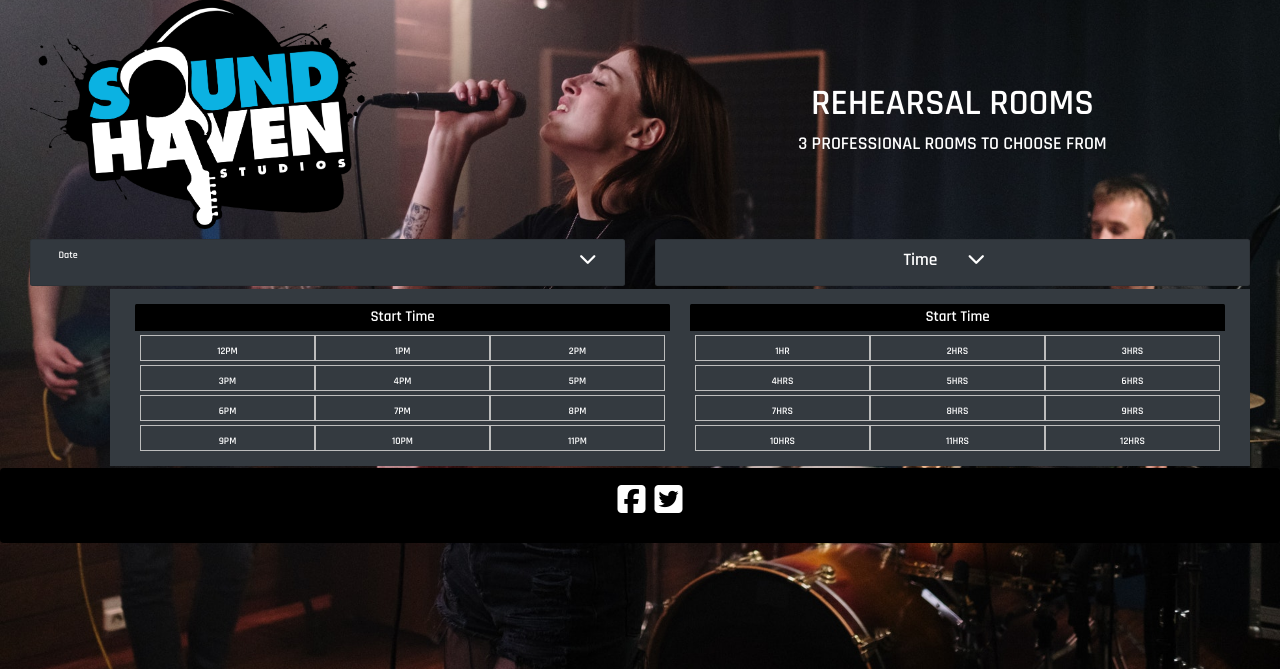
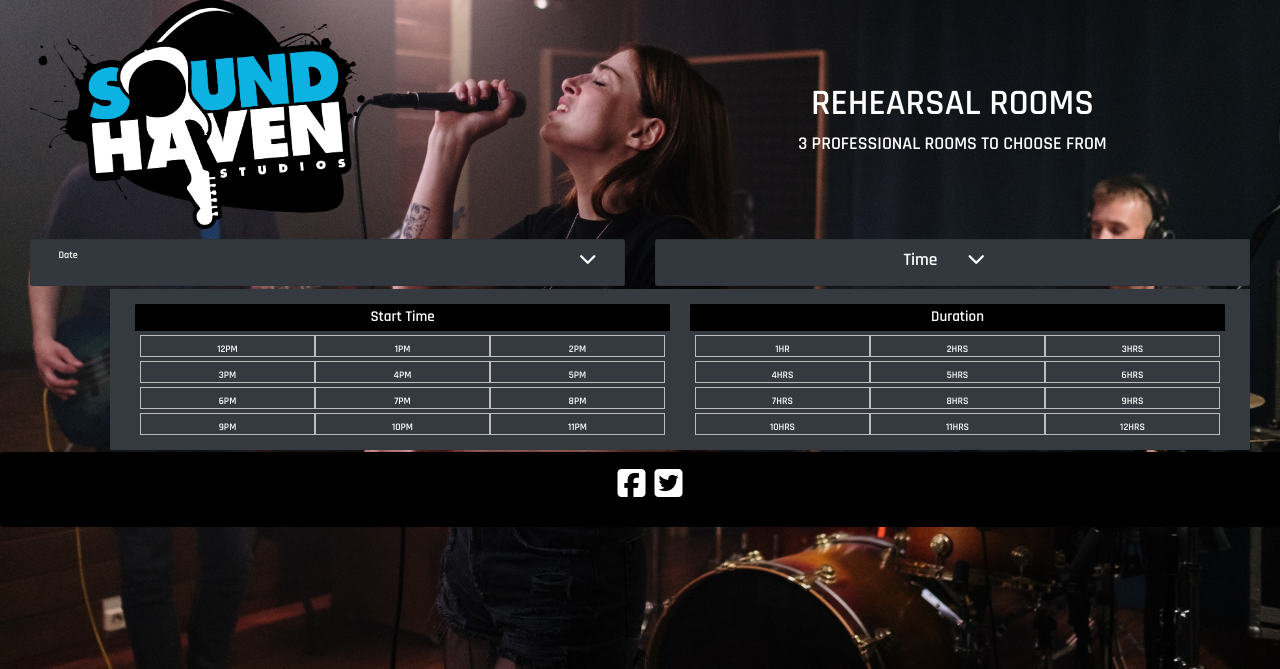
Before and after one commit to DPHamdev/MP-4, a Django app: page /booking/ in a window 1280 px wide, after a click on "Time". Shown: the part 131-800 px from the top of the page. Run offline with Django 3.2, Linux system fonts and the light colour scheme; some libraries are stand-ins or nearby versions.

Commit message:
Started function to display current start time

```diff
--- a/booking/templates/includes/search.html
+++ b/booking/templates/includes/search.html
@@ -165,24 +165,24 @@
                     <div class="col">
                         <div class="row d-flex">
                             <div class="col mx-3 my-1 py-1 card-header bg-blk raj-wt fs-4 text-center">
-                                Start Time
+                                Duration
                             </div>
                         </div>
-                            <div class="row d-flex w-100 text-center mx-0">
-                                <label class="col-4 mx-0 px-0 dur-cell durationLabel">
-                                    <span class="raj-wt text-center fs-6 px-1 py-1">
+                            <div class="row d-flex text-center mx-0">
+                                <label class="col-4 mx-0 d-inline-block px-1 dur-cell durationLabel">
+                                    <span class="raj-wt text-center fs-6 py-1">
                                     <input value="1hr" type="radio" name="duration" ></input>
                                         1HR
                                     </span>
                                 </label>
-                                <label class="col-4 mx-0 px-0 dur-cell durationLabel">
-                                    <span class="raj-wt text-center fs-6 px-1 py-1">
+                                <label class="col-4 d-inline-block mx-0 px-1 dur-cell durationLabel">
+                                    <span class="raj-wt text-center fs-6 py-1">
                                     <input value="2hrs" type="radio" name="duration" ></input>
                                         2HRS
                                     </span>
                                 </label>
-                                <label class="col-4 mx-0 px-0 dur-cell durationLabel">
-                                    <span class="raj-wt text-center fs-6 px-1 py-1">
+                                <label class="col-4 d-inline-block mx-0 px-1 dur-cell durationLabel">
+                                    <span class="raj-wt text-center fs-6 py-1">
                                     <input value="3hrs" type="radio" name="duration" ></input>
                                         3HRS
                                     </span>
--- a/static/assets/js/searchFunction.js
+++ b/static/assets/js/searchFunction.js
@@ -40,18 +40,19 @@ function displayDate() {
 };
 
 let timeVal = document.getElementsByClassName('time-cell');
-let timeCell = document.getElementsByClassName('time-cell');
+let timeCell = document.getElementsByClassName('timeInput');
+
 // let timeVar = timeCell;
 
 // let timeSelect = timeCell.addEventListener("click", displayTime);
 let showTime = document.getElementById('timeSelect');
 
 function displayTime() {
-  showTime.innerHTML = timeCell[i].value;
+  showTime.innerHTML = String(timeCell.value);
   showTime.style.display = "block";
 };
 
 for (i = 0; i < timeCell.length; i++) {
-  // timeCell[i].addEventListener('click', displayTime, false);
+  timeCell[i].addEventListener('click', displayTime, false);
   console.log(timeCell[i])
 }
--- a/static/css/base.css
+++ b/static/css/base.css
@@ -250,7 +250,6 @@ a:hover {
 
     .time-cell,
     .dur-cell {
-        padding: 2px;
         border: 1px solid #BDBDBD;
         margin: 2px;
         cursor: pointer
```
Also changed, not shown: other parts of booking/templates/includes/search.html (+12 -12 lines).
